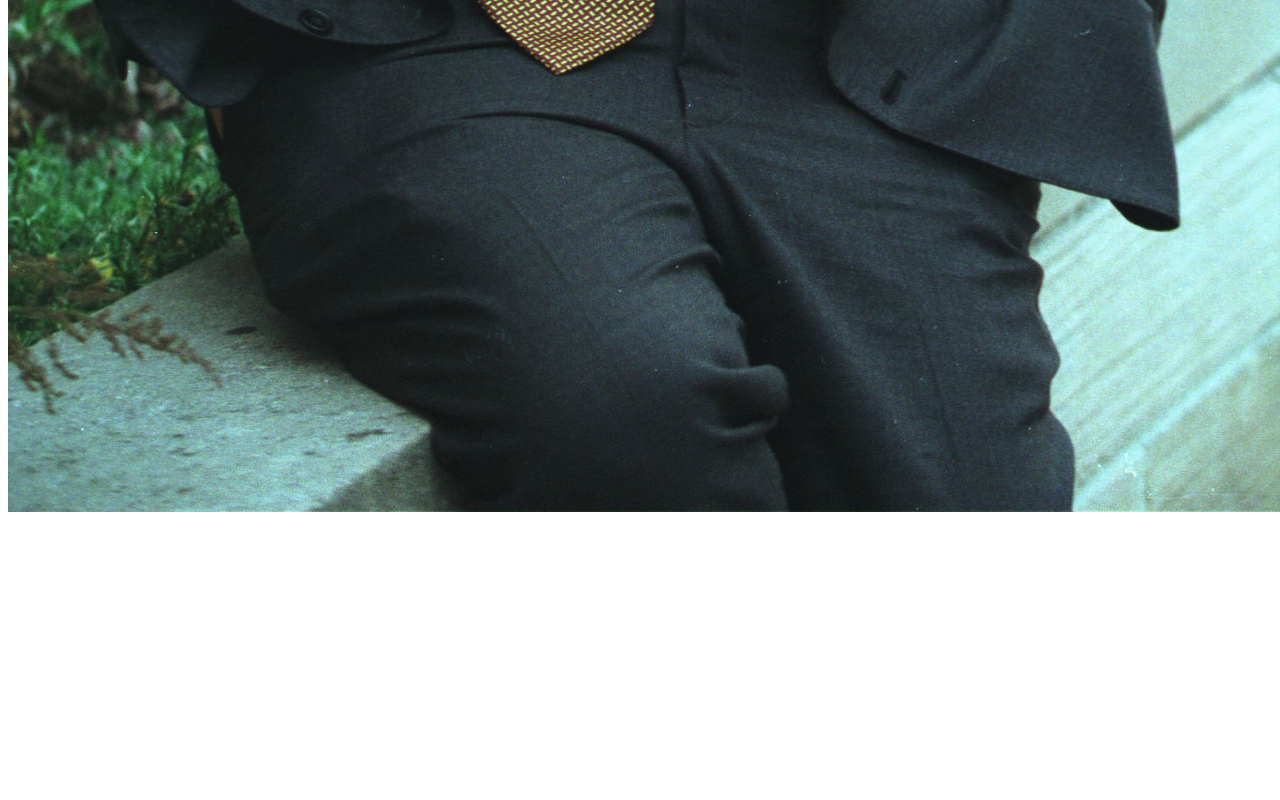
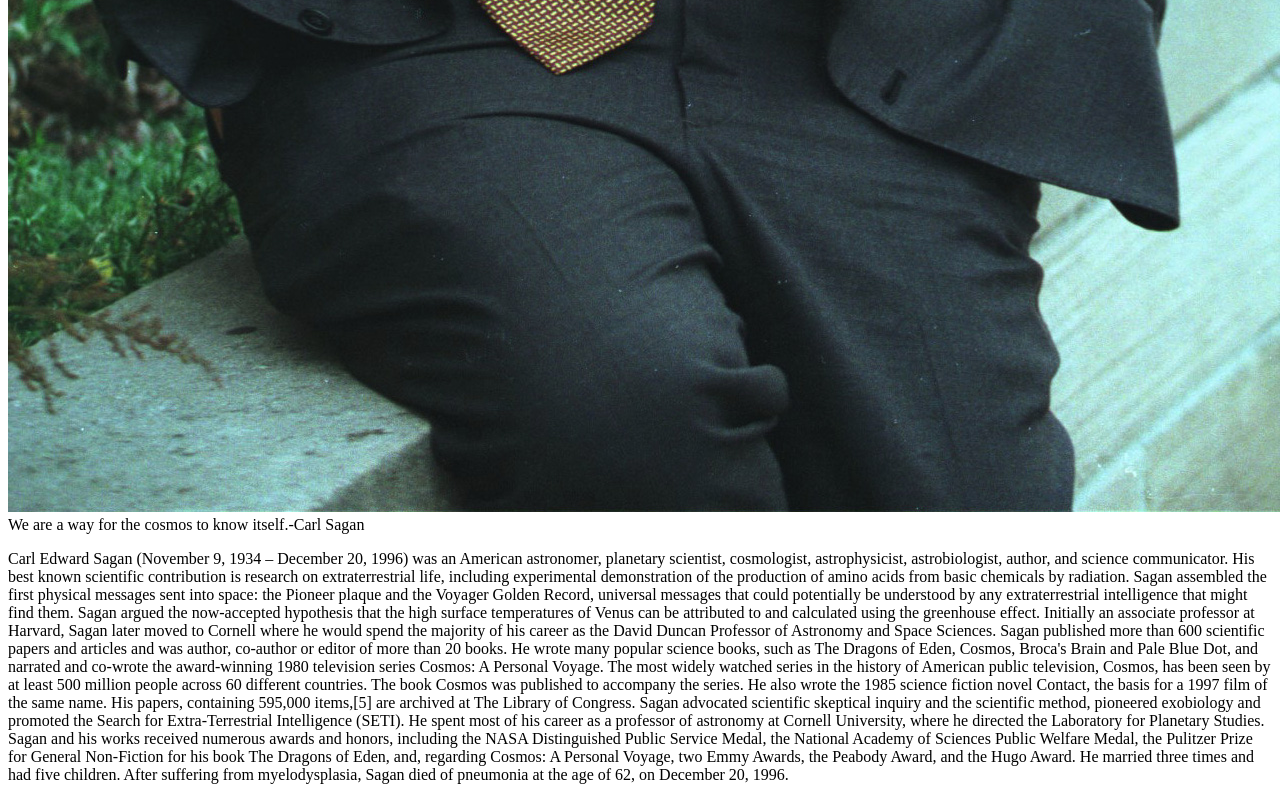
Before and after one commit to LuisSalas94/microverse-trials-2, a plain HTML site: page index.html in a window 1280 px wide. Shown: the part 1689-2489 px from the top of the page. Before the commit the page ends 2213 px from the top, so only its background shows below. Drawn offline with Linux system fonts and the light colour scheme.

Commit message:
added features 5 and 6

```diff
--- a/index.html
+++ b/index.html
@@ -12,7 +12,15 @@
 			<h1 id="title">Carl Sagan</h1>
 			<div id="img-div">
 				<img src="images/img2.jpg" alt="" id="image" />
+				<figcaption id="img-caption">We are a way for the cosmos to know itself.-Carl Sagan</figcaption>
 			</div>
+			<p id="tribute-info">
+				Carl Edward Sagan (November 9, 1934 – December 20, 1996) was an American astronomer, planetary scientist, cosmologist, astrophysicist, astrobiologist, author, and science communicator. His best known scientific contribution is research on extraterrestrial life, including experimental demonstration of the production of amino acids from basic chemicals by radiation. Sagan assembled the first physical messages sent into space: the Pioneer plaque and the Voyager Golden Record, universal messages that could potentially be understood by any extraterrestrial intelligence that might find them. Sagan argued the now-accepted hypothesis that the high surface temperatures of Venus can be attributed to and calculated using the greenhouse effect.
+
+				Initially an associate professor at Harvard, Sagan later moved to Cornell where he would spend the majority of his career as the David Duncan Professor of Astronomy and Space Sciences. Sagan published more than 600 scientific papers and articles and was author, co-author or editor of more than 20 books. He wrote many popular science books, such as The Dragons of Eden, Cosmos, Broca's Brain and Pale Blue Dot, and narrated and co-wrote the award-winning 1980 television series Cosmos: A Personal Voyage. The most widely watched series in the history of American public television, Cosmos, has been seen by at least 500 million people across 60 different countries. The book Cosmos was published to accompany the series. He also wrote the 1985 science fiction novel Contact, the basis for a 1997 film of the same name. His papers, containing 595,000 items,[5] are archived at The Library of Congress.
+
+				Sagan advocated scientific skeptical inquiry and the scientific method, pioneered exobiology and promoted the Search for Extra-Terrestrial Intelligence (SETI). He spent most of his career as a professor of astronomy at Cornell University, where he directed the Laboratory for Planetary Studies. Sagan and his works received numerous awards and honors, including the NASA Distinguished Public Service Medal, the National Academy of Sciences Public Welfare Medal, the Pulitzer Prize for General Non-Fiction for his book The Dragons of Eden, and, regarding Cosmos: A Personal Voyage, two Emmy Awards, the Peabody Award, and the Hugo Award. He married three times and had five children. After suffering from myelodysplasia, Sagan died of pneumonia at the age of 62, on December 20, 1996.
+			</p>
 		</main>
 
 		<script src="https://cdn.freecodecamp.org/testable-projects-fcc/v1/bundle.js"></script>
```
